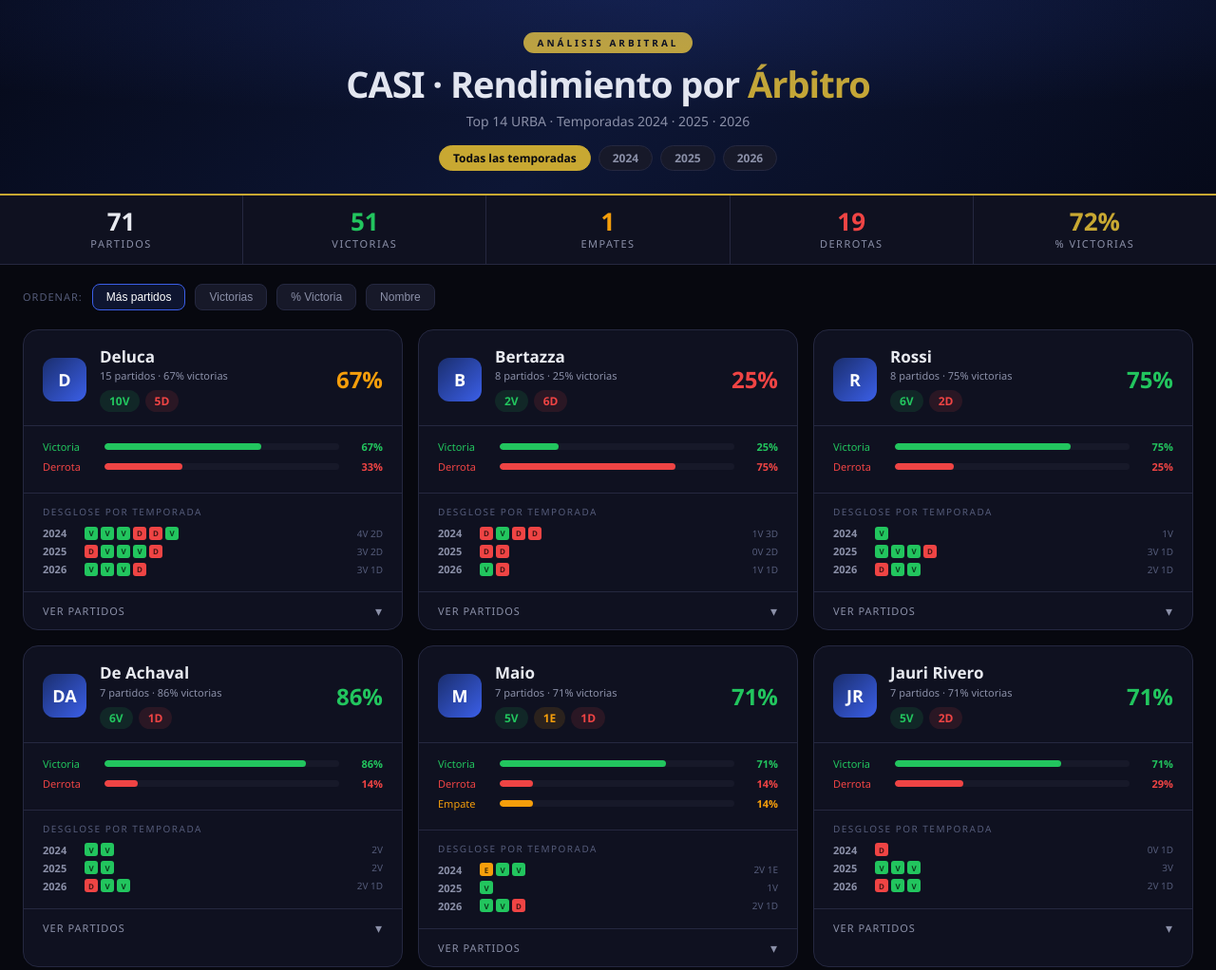
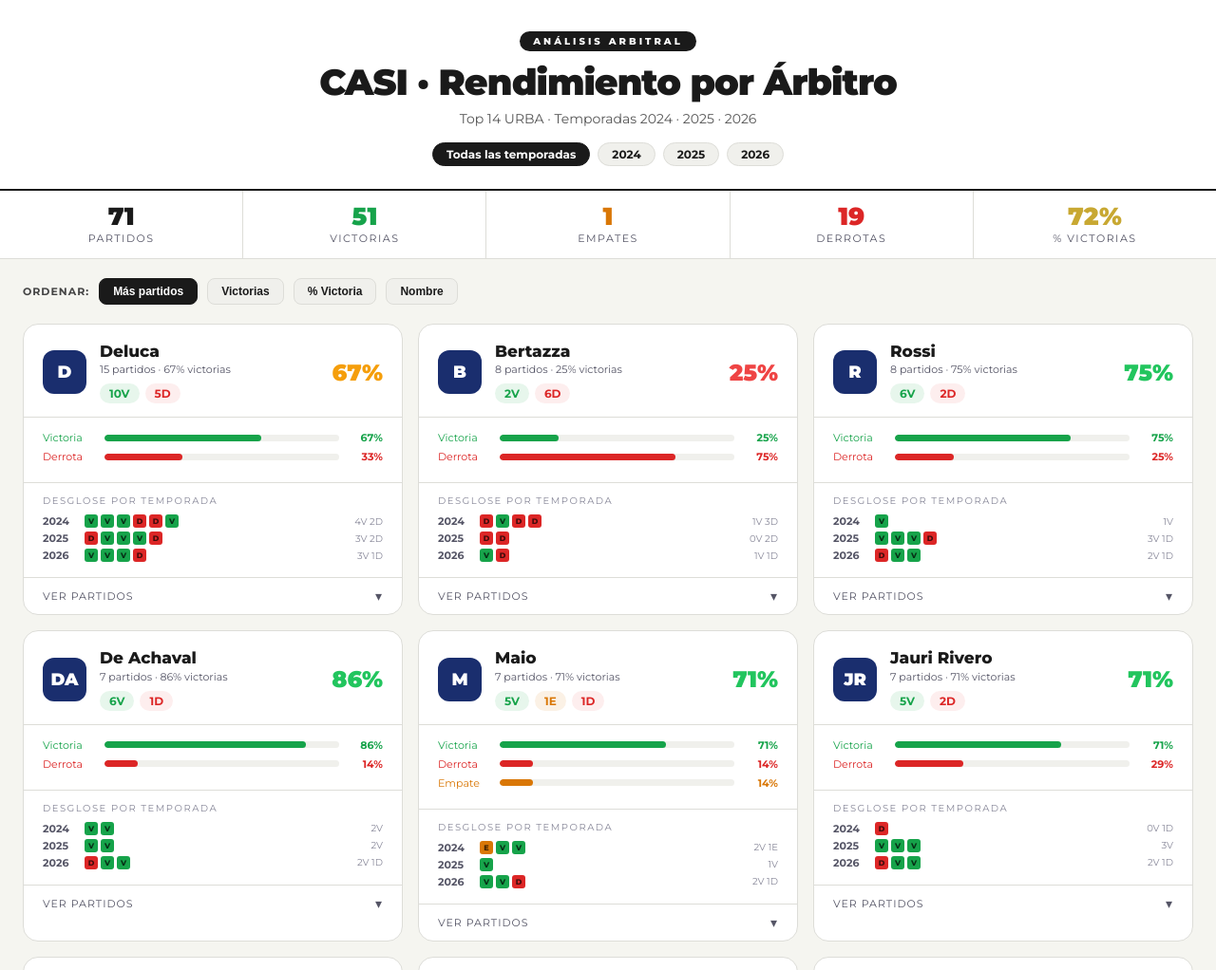
Before and after one commit to agustincony/informes-arbitrales, a plain HTML site: page index.html in a window 1280 px wide. Shown: the top 1022 px of the page at 95% size. Drawn offline with Linux system fonts and the light colour scheme.

Commit message:
Add files via upload

```diff
--- a/index.html
+++ b/index.html
@@ -5,31 +5,32 @@
 <meta name="viewport" content="width=device-width, initial-scale=1.0">
 <title>CASI – Rendimiento por Árbitro 2024·2025·2026</title>
 <style>
+  @import url('https://fonts.googleapis.com/css2?family=Montserrat:wght@400;600;700;800;900&display=swap');
   :root {
-    --bg: #07080f;
-    --bg2: #0f1120;
-    --bg3: #171929;
-    --border: #252840;
+    --bg: #f5f5f0;
+    --bg2: #ffffff;
+    --bg3: #f0f0ec;
+    --border: #ddddd8;
     --casi-blue: #1a2e6e;
     --casi-gold: #c8a832;
-    --win: #22c55e;
-    --win-bg: rgba(34,197,94,0.12);
-    --loss: #ef4444;
-    --loss-bg: rgba(239,68,68,0.12);
-    --draw: #f59e0b;
-    --draw-bg: rgba(245,158,11,0.12);
-    --text: #e8eaf0;
-    --text2: #8b90a8;
-    --text3: #555c7a;
-    --accent: #3b5fe8;
+    --win: #16a34a;
+    --win-bg: rgba(22,163,74,0.10);
+    --loss: #dc2626;
+    --loss-bg: rgba(220,38,38,0.08);
+    --draw: #d97706;
+    --draw-bg: rgba(217,119,6,0.10);
+    --text: #1a1a1a;
+    --text2: #555566;
+    --text3: #888899;
+    --accent: #1a2e6e;
   }
   * { margin:0; padding:0; box-sizing:border-box; }
-  body { background:var(--bg); color:var(--text); font-family:'Segoe UI',system-ui,sans-serif; min-height:100vh; }
+  body { background:var(--bg); color:var(--text); font-family:'Montserrat','Segoe UI',system-ui,sans-serif; min-height:100vh; }
 
   /* HEADER */
   .header {
-    background: linear-gradient(135deg, #060a1a 0%, #0d1635 50%, #060a1a 100%);
-    border-bottom: 2px solid var(--casi-gold);
+    background: #ffffff;
+    border-bottom: 2px solid #1a1a1a;
     padding: 32px 24px 24px;
     text-align: center;
     position: relative;
@@ -37,13 +38,13 @@
   }
   .header::before {
     content:''; position:absolute; inset:0;
-    background: radial-gradient(ellipse 80% 60% at 50% 0%, rgba(59,95,232,0.15), transparent);
+    background: none;
     pointer-events:none;
   }
   .header-badge {
     display:inline-block;
-    background: var(--casi-gold);
-    color:#07080f;
+    background: #1a1a1a;
+    color:#ffffff;
     font-size:10px;
     font-weight:800;
     letter-spacing:3px;
@@ -52,17 +53,17 @@
     margin-bottom:12px;
     text-transform:uppercase;
   }
-  .header h1 { font-size:clamp(22px,4vw,38px); font-weight:900; letter-spacing:-1px; line-height:1.1; }
-  .header h1 span { color:var(--casi-gold); }
-  .header p { color:var(--text2); margin-top:8px; font-size:14px; }
+  .header h1 { font-size:clamp(22px,4vw,38px); font-weight:900; letter-spacing:-1px; line-height:1.1; color:#1a1a1a; }
+  .header h1 span { color:#1a1a1a; }
+  .header p { color:#555; margin-top:8px; font-size:14px; }
   .season-pills { display:flex; gap:8px; justify-content:center; margin-top:16px; flex-wrap:wrap; }
   .s-pill {
     background:var(--bg3); border:1px solid var(--border);
     padding:4px 14px; border-radius:20px; font-size:12px; font-weight:700;
-    cursor:pointer; transition:.2s; color:var(--text2); user-select:none;
+    cursor:pointer; transition:.2s; color:#1a1a1a; user-select:none;
   }
-  .s-pill:hover, .s-pill.active { background:var(--casi-blue); border-color:var(--accent); color:white; }
-  .s-pill.all.active { background:var(--casi-gold); border-color:var(--casi-gold); color:#07080f; }
+  .s-pill:hover, .s-pill.active { background:#1a1a1a; border-color:#1a1a1a; color:white; }
+  .s-pill.all.active { background:#1a1a1a; border-color:#1a1a1a; color:white; }
 
   /* TOTALES BANNER */
   .totals-bar {
@@ -83,12 +84,12 @@
 
   /* FILTROS */
   .filters { padding:20px 24px 0; display:flex; gap:10px; flex-wrap:wrap; align-items:center; }
-  .filter-label { font-size:11px; color:var(--text3); text-transform:uppercase; letter-spacing:1px; }
+  .filter-label { font-size:11px; color:#444; text-transform:uppercase; letter-spacing:1px; font-weight:700; }
   .sort-btn {
-    background:var(--bg3); border:1px solid var(--border); color:var(--text2);
-    padding:6px 14px; border-radius:8px; font-size:12px; cursor:pointer; transition:.2s;
+    background:var(--bg3); border:1px solid var(--border); color:#1a1a1a;
+    padding:6px 14px; border-radius:8px; font-size:12px; cursor:pointer; transition:.2s; font-weight:600;
   }
-  .sort-btn:hover, .sort-btn.active { border-color:var(--accent); color:white; background:rgba(59,95,232,0.15); }
+  .sort-btn:hover, .sort-btn.active { border-color:#1a1a1a; color:white; background:#1a1a1a; }
 
   /* GRID */
   .grid { display:grid; grid-template-columns:repeat(auto-fill,minmax(320px,1fr)); gap:16px; padding:20px 24px 40px; }
@@ -185,7 +186,7 @@
   .m-score.win { color:var(--win); }
   .m-score.loss { color:var(--loss); }
   .m-score.draw { color:var(--draw); }
-  .m-fecha { font-size:9px; color:var(--text3); width:20px; text-align:right; flex-shrink:0; }
+  .m-fecha { font-size:9px; color:var(--text3); width:52px; text-align:right; flex-shrink:0; }
 
   /* SEMIS TAG */
   .semis-tag {
@@ -401,11 +402,10 @@ function renderCards(season, sort) {
       const isS = fecha === 'S';
       return `<div class="match-item">
         <div class="m-badge ${res.toLowerCase()}">${res}</div>
-        <div class="m-year">${yr}</div>
         <div class="m-rival">${rival}${isS?'<span class="semis-tag">SEMIS</span>':''}</div>
         <div class="m-cond" title="${cond==='L'?'Local':'Visitante'}">${cond==='L'?'🏠':'✈'}</div>
         <div class="m-score ${scoreClass}">${fav}–${con}</div>
-        <div class="m-fecha">F${fecha}</div>
+        <div class="m-fecha">F${fecha} · ${yr}</div>
       </div>`;
     }).join('');
 
```
